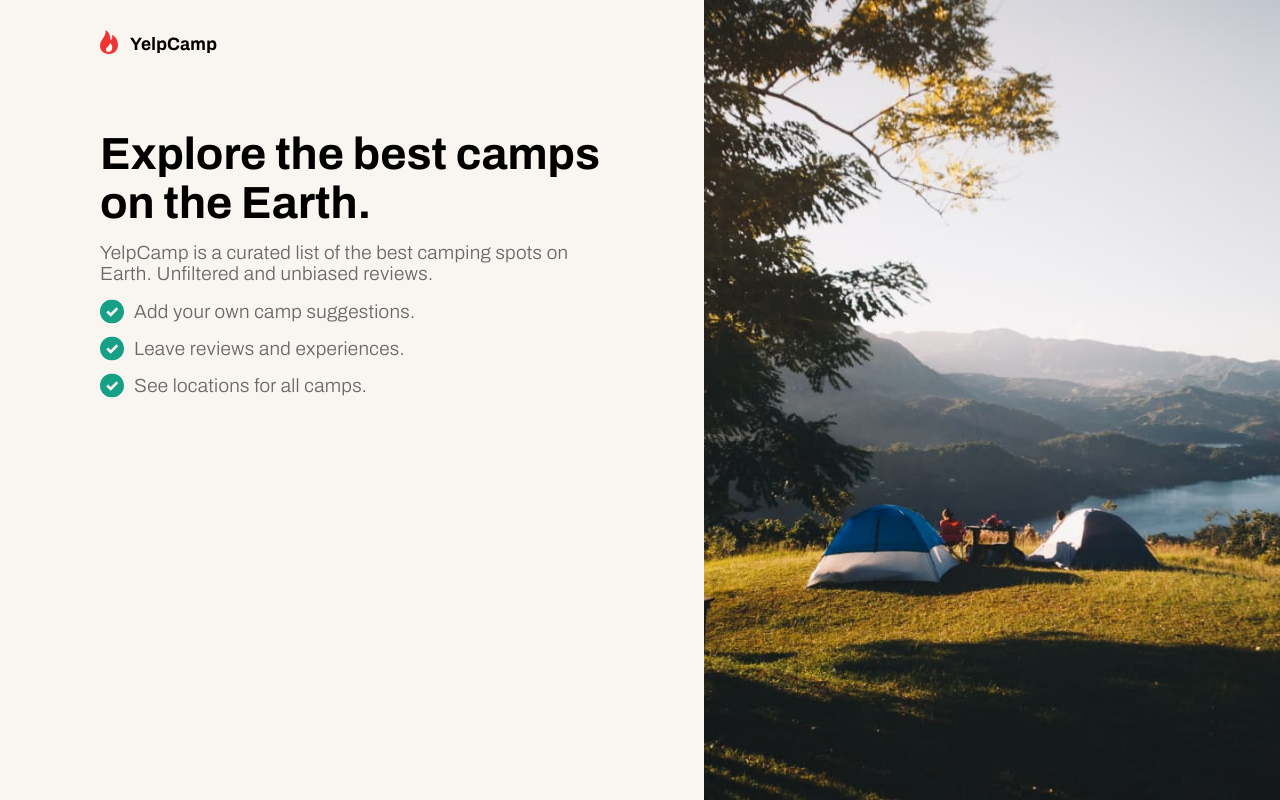
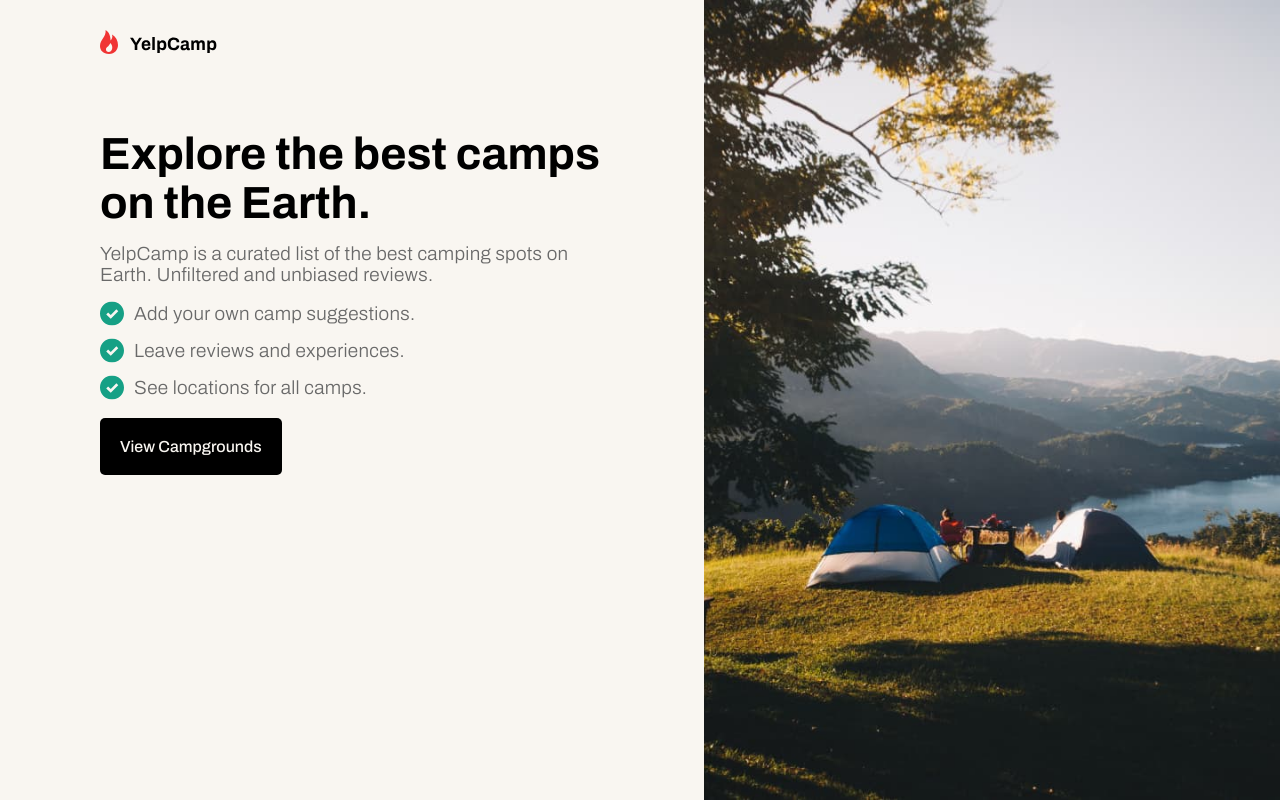
Before and after one commit to ChristianRL23/yelp-camp, a React (Create React App) app: page / in a window 1280 px wide. Built offline with nearby package versions, Linux system fonts and the light colour scheme.

Commit message:
Add a Button in the Landing layout.

```diff
--- a/src/layouts/LandingPage/LandingPage.jsx
+++ b/src/layouts/LandingPage/LandingPage.jsx
@@ -1,3 +1,4 @@
+import Button from '../../components/Button/Button';
 import LandingFeature from '../../components/LandingFeature/LandingFeature';
 import './LandingPage.scss';
 import logo from './Logo.svg';
@@ -22,6 +23,7 @@ const LandingPage = () => {
             <LandingFeature text="Leave reviews and experiences." />
             <LandingFeature text="See locations for all camps." />
           </div>
+          <Button textContent="View Campgrounds" />
         </div>
       </div>
       <div className="landing-page__right" />
--- a/src/layouts/LandingPage/LandingPage.scss
+++ b/src/layouts/LandingPage/LandingPage.scss
@@ -1,4 +1,5 @@
 @use './../../shared' as s;
+$element-spacing: 1.6rem;
 
 .landing-page {
   display: flex;
@@ -16,15 +17,17 @@
     &__welcome-text {
       &__title {
         font-size: 4.5rem;
-        margin-bottom: 1.5rem;
+        margin-bottom: $element-spacing;
       }
 
       &__paragraph {
         @include s.paragraph(1.9);
-        margin-bottom: 1.5rem;
+        margin-bottom: $element-spacing;
       }
 
       &__features {
+        margin-bottom: $element-spacing + 0.2;
+
         & > * {
           margin-bottom: 1.2rem;
         }
```
